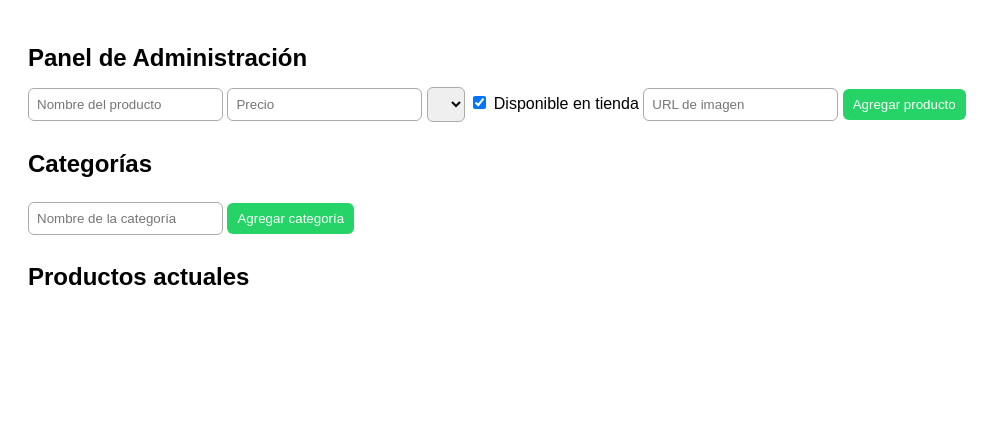
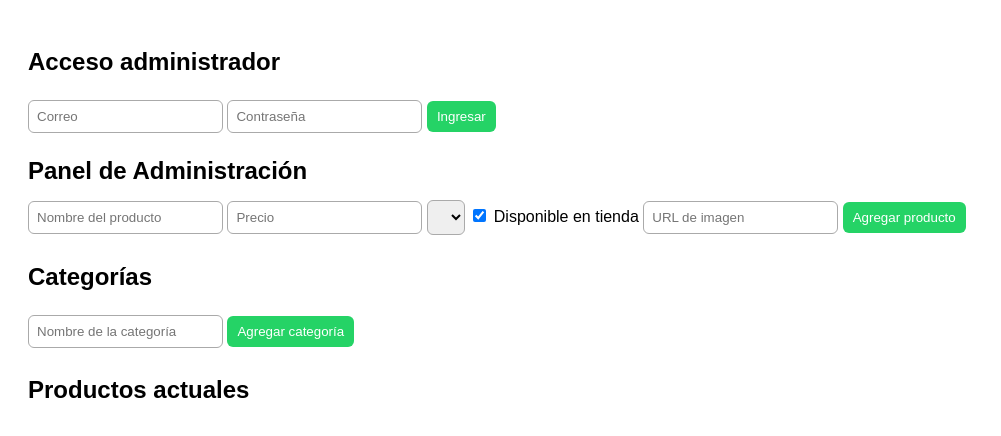
Before and after one commit to MOTOREPUESTOSMOTIKA/MOTIKA, a plain HTML site: page admin/admin.html in a window 1280 px wide. Shown: the whole page, without its empty margins (0-1001 px from the left). Drawn offline with Linux system fonts and the light colour scheme.

Commit message:
Actualizar admin.html

```diff
--- a/admin/admin.html
+++ b/admin/admin.html
@@ -6,6 +6,22 @@
     <link rel="stylesheet" href="admin.css">
 </head>
 <body>
+    <div id="loginBox">
+  <h2>Acceso administrador</h2>
+
+  <input type="email" id="email" placeholder="Correo" />
+  <input type="password" id="password" placeholder="Contraseña" />
+
+  <button id="btnLogin">Ingresar</button>
+
+  <p id="loginError" style="color:red; display:none;">
+    Credenciales incorrectas
+  </p>
+</div>
+
+<div id="adminPanel" style="display:none;">
+  <!-- TODO tu contenido actual del admin va aquí -->
+</div>
 
 <h1>Panel de Administración</h1>
 
```
